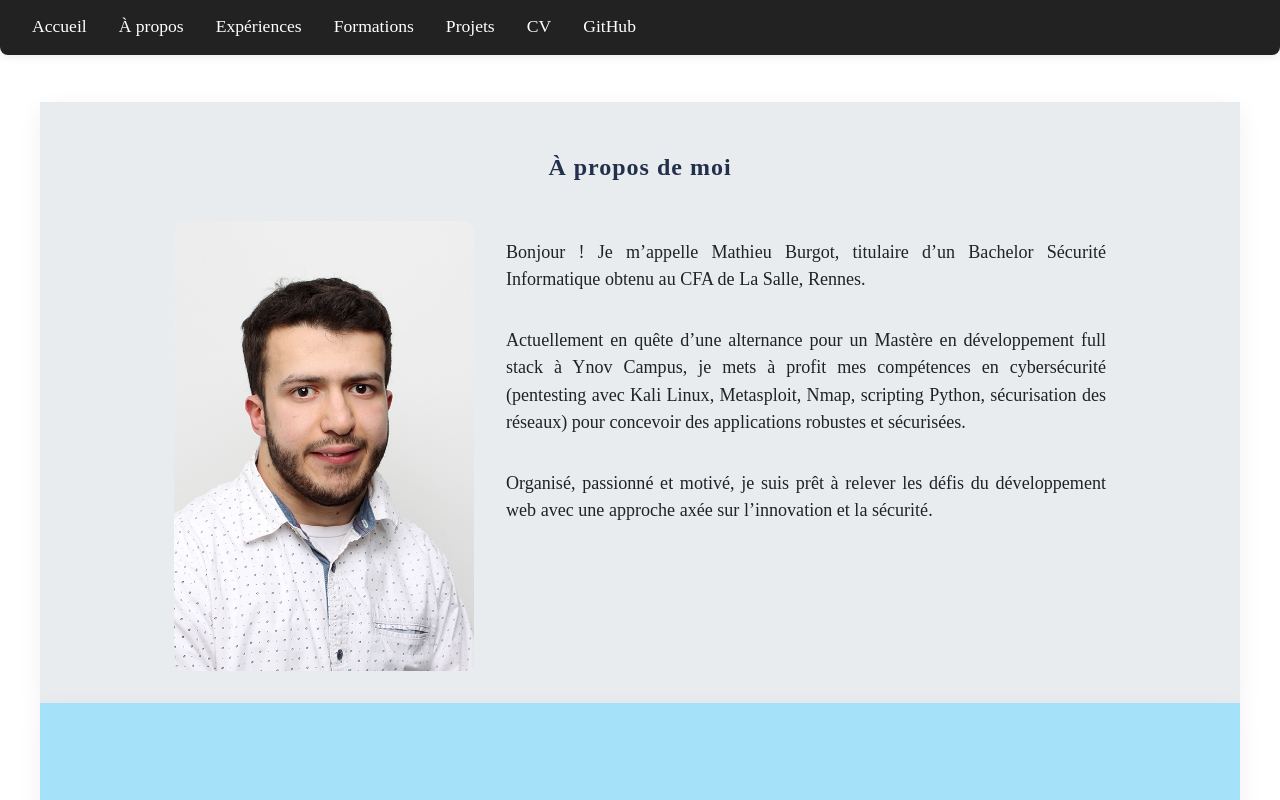
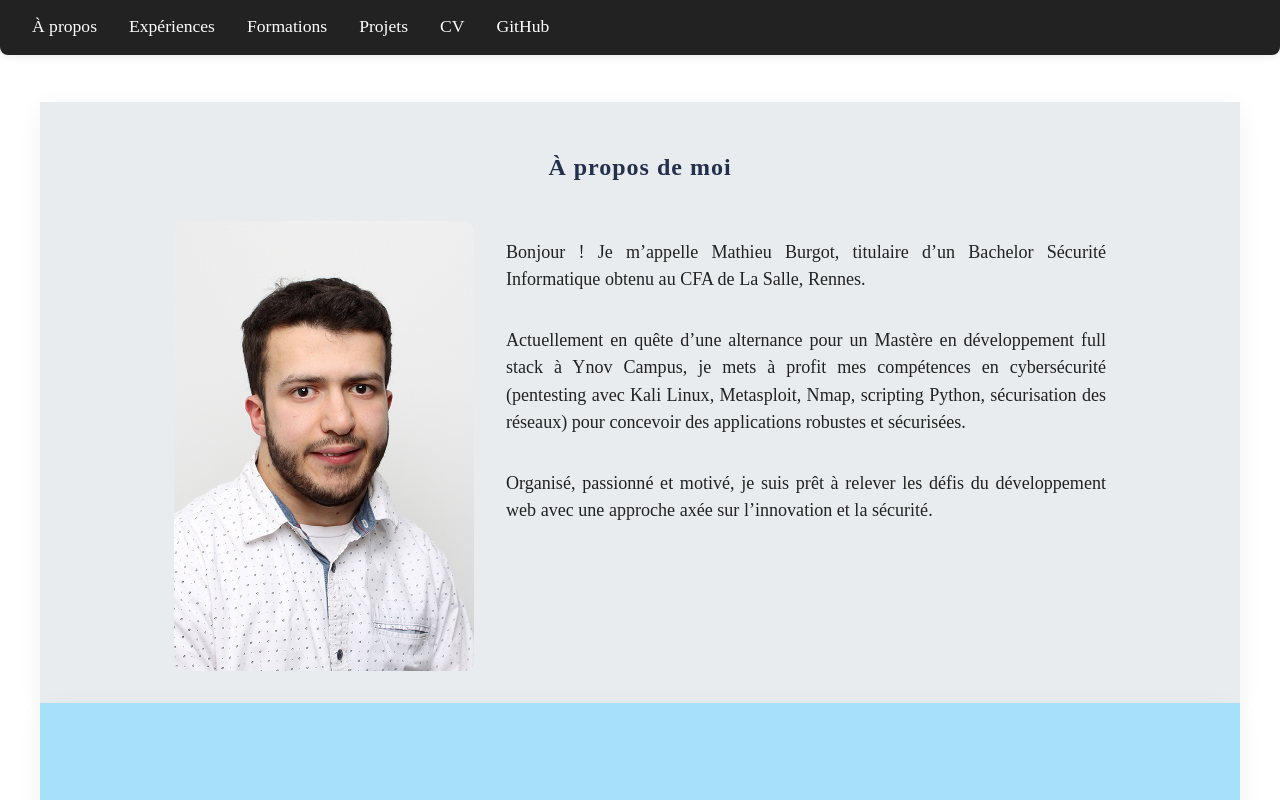
Before and after one commit to Pixelpawn/my-portfolio, an Angular app: page / in a window 1280 px wide. Shown: the top 800 px of the page. Built offline with nearby package versions, Linux system fonts and the light colour scheme.

Commit message:
correction navbar

```diff
--- a/src/app/app.component.html
+++ b/src/app/app.component.html
@@ -1,6 +1,5 @@
 <!-- Navbar fixe -->
 <nav class="navbar">
-  <a href="#accueil" class="nav-link" (click)="scrollToSection('accueil')" aria-label="Aller à la section Accueil">Accueil</a>
   <a href="#apropos" class="nav-link" (click)="scrollToSection('apropos')" aria-label="Aller à la section À propos">À propos</a>
   <a href="#experiences" class="nav-link" (click)="scrollToSection('experiences')" aria-label="Aller à la section Expériences">Expériences</a>
   <a href="#formations" class="nav-link" (click)="scrollToSection('formations')" aria-label="Aller à la section Formations">Formations</a>
```
